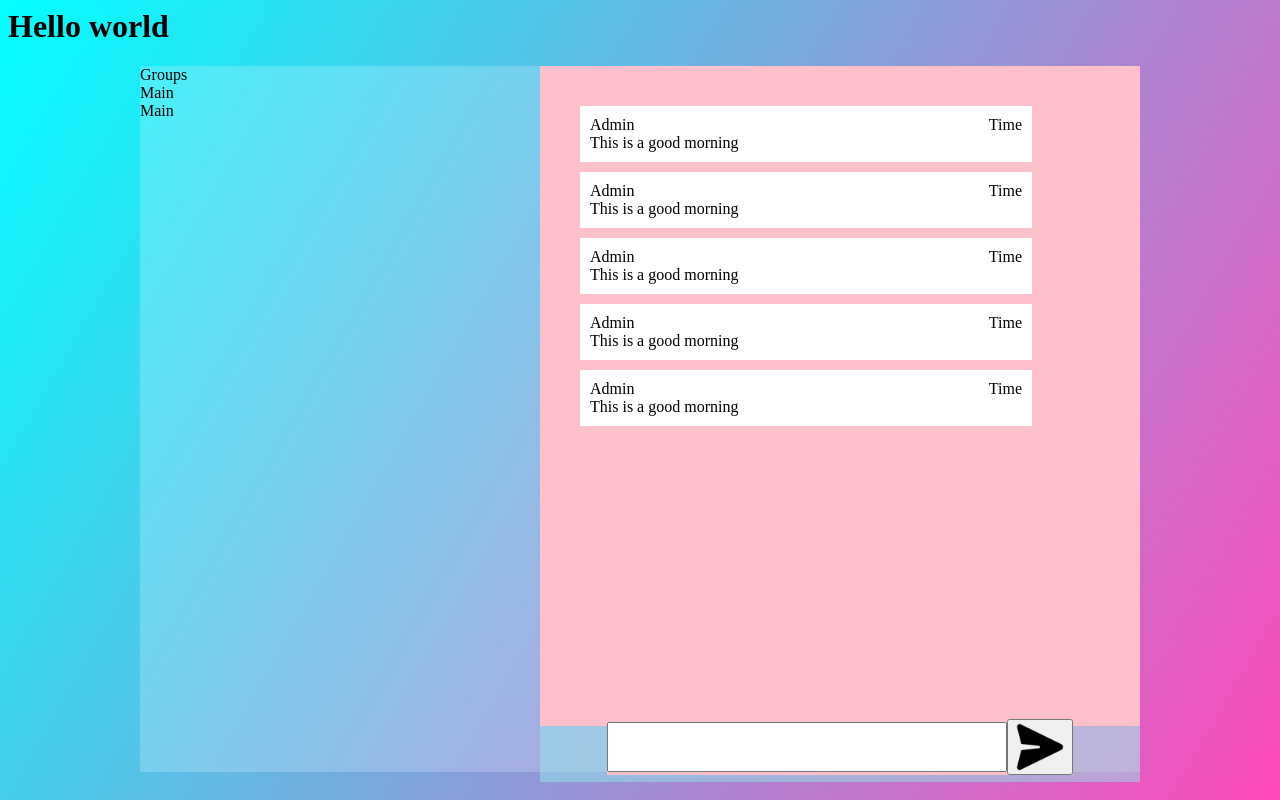
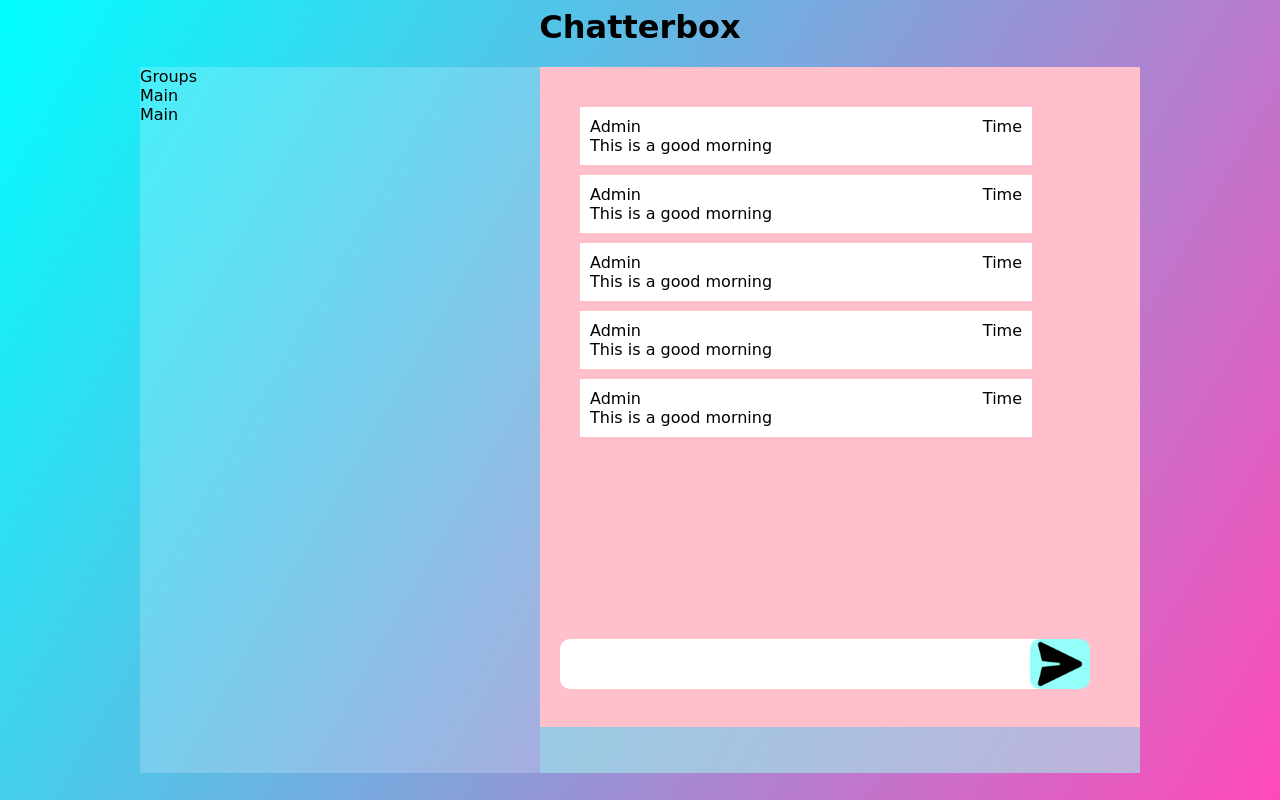
Before and after one commit to HarshitSahu01/chatapp-backend, a Django app: page /chat in a window 1280 px wide. Run offline with Django 4.2, Linux system fonts and the light colour scheme.

Commit message:
modified:   chat/__pycache__/admin.cpython-310.pyc 	modified:   chat/__pycache__/views.cpython-310.pyc 	modified:   chat/admin.py 	new file:   chat/static/chat/backend.js 	modified:   chat/static/chat/script.js 	modified:   chat/static/chat/style.css 	new file:   chat/static/img/favicon.png 	modified:   chat/templates/chat/index.html 	deleted:    chat/templates/chat/script.js 	deleted:    chat/templates/chat/style.css 	modified:   chat/views.py 	modified:   db.sqlite3

```diff
--- a/chat/admin.py
+++ b/chat/admin.py
@@ -4,3 +4,4 @@ from .models import *
 # Register your models here.
 admin.site.register(User)
 admin.site.register(Post)
+admin.site.register(Group)
--- /dev/null
+++ b/chat/static/chat/backend.js
@@ -0,0 +1,43 @@
+base_url = 'https://harshitsahu.pythonanywhere.com/';
+api_key = '';
+
+console.log('Fetch Script connected');
+
+function fetch_groups(api_key, func) {
+    $.post(`${base_url}apis/groups`,
+    {
+        key: api_key
+    },
+     function(data, status){
+    console.log("fetch_groups(): data recieved" + data.msg);
+    func(data);
+  });
+}
+
+function fetch_posts(api_key, func){
+    $.post(`${base_url}apis/read`,
+    {
+        key: api_key
+    },
+    (data, status) => {
+        console.log("fetch_posts(): data recieved:" + data.msg);
+        func(data);
+    });
+}
+
+function make_post(content, api_key, func){
+    $.post(`${base_url}apis/create`,
+    {
+        key: api_key,
+        content: content
+    },
+    (data) => {
+        console.log("make_posts(): data recieved: " + data.msg);
+        func(data);
+    });
+}
+
+function test_func(data) {
+    console.log(data);
+    a = data;
+}
--- a/chat/static/chat/style.css
+++ b/chat/static/chat/style.css
@@ -1,5 +1,6 @@
 *{
     border-collapse: collapse;
+    font-family: cursive;
 }
 
 body {
@@ -13,6 +14,7 @@ body {
     max-width: 1000px;
     height: 90%;
     margin: auto;
+    overflow: hidden;
 }
 
 .right {
@@ -26,14 +28,12 @@ body {
 
 .input-box {
     position: relative;
-    bottom: 0;
+    bottom: 110%;
     background-color: pink;
     margin: auto;
-    padding: auto;
     display: flex;
     justify-content: center;
     align-items: center;
-
 }
 
 .message-box {
@@ -43,17 +43,41 @@ body {
     height: 600px;
 }
 
+.me {
+    float: right;
+    width: 100%;
+}
+
 .message-box::-webkit-scrollbar {
     display: none;
 }
 
 .msg-input {
+    justify-self: center;
     height: 50px;
-    width: 400px;
+    width: 500px;
+    border: none;
+    outline: none;
+    border-radius: 10px;
+    padding: 0 60px 0 10px;
+    font-family: Arial, Helvetica, sans-serif;
+}
+
+.msg-input:focus{
+    box-shadow: 0 0 30px #666;
 }
 
 .send-btn {
-    height: 50px;
+    background: rgb(148, 255, 250);
+    border: none;
+    outline: none;
+    position: relative;
+    transform: translateX(-30px);
+    border-radius: 10px;
+}
+
+.send-btn img{
+    height: 48px;
     border: none;
     outline: none;
 }
--- a/chat/templates/chat/index.html
+++ b/chat/templates/chat/index.html
@@ -5,10 +5,11 @@
     <meta charset="UTF-8">
     <meta name="viewport" content="width=device-width, initial-scale=1.0">
     <link rel="stylesheet" href="{% static 'chat/style.css' %}">
+    <link rel="shortcut icon" type="image/png" href="{% static 'img/favicon.png' %}" >
     <title>Chat App</title>
 </head>
 <body>
-    <h1>Hello world</h1>
+    <h1 align="center">Chatterbox</h1>
     <div class="main">
         <div class="left">
             <div class="title">Groups</div>
@@ -23,7 +24,7 @@
         </div>
         <div class="right">
             <div class="message-box">
-                <div class="post-body">
+                <div class="post-body ">
                     <div class="post-data">
                         <span class="sender">Admin</span>
                         <span class="time">Time</span>
@@ -71,11 +72,12 @@
             </div>
             <div class="input-box">
                 <input type="text" class="msg-input" id="msg">
-                <button><img src="{% static 'img/send.png'%}" alt="" class="send-btn"></button>
+                <button class="send-btn"><img src="{% static 'img/send.png' %}" alt=""></button>
             </div>
         </div>
     </div>
 </body>
 <script src="https://ajax.googleapis.com/ajax/libs/jquery/3.7.1/jquery.min.js"></script>
+<script src="{% static 'chat/backend.js' %}"></script>
 <script src="{% static 'chat/script.js' %}"></script>
 </html>
--- a/chat/templates/chat/script.js
+++ /dev/null
@@ -1 +0,0 @@
-console.log('Script connected')
--- a/chat/templates/chat/style.css
+++ /dev/null
@@ -1,3 +0,0 @@
-body {
-    background: linear-gradient(120deg, #00ffff, #ff49b9);
-}
--- a/chat/views.py
+++ b/chat/views.py
@@ -34,17 +34,26 @@ def apis(request, type):
             posts = Post.objects.filter()
             posts = posts.order_by("-date").all()
 
-            posts_obj = Paginator(posts, 50)
-            posts = posts_obj.page(page_num)
+            size = 20
+            posts_obj = Paginator(posts, size)
+            posts = posts_obj.get_page(page_num)
             postData = []
             for post in posts:
                 postData.append(post.dispatch())
-            return JsonResponse({'data':postData, 'page':page_num, 'count':20, 'msg':'success'}, safe=False)
+            return JsonResponse({
+                'data':postData,
+                'page':page_num,
+                'total_pages':posts_obj.num_pages,
+                'count':size,
+                'msg':'success'
+            }, safe=False)
 
         elif type == 'create':
             if 'content' not in request.POST:
                 return JsonResponse({'msg':'Please send content'})
             content = request.POST['content']
+            if not content.trim():
+                return JsonResponse({'msg':'Please send content'})
             group = 'main'
             if 'group' in request.POST:
                 group = request.POST['group']
```
Also changed, not shown: chat/static/chat/script.js (+3 -47 lines), chat/static/img/favicon.png (added), db.sqlite3.
